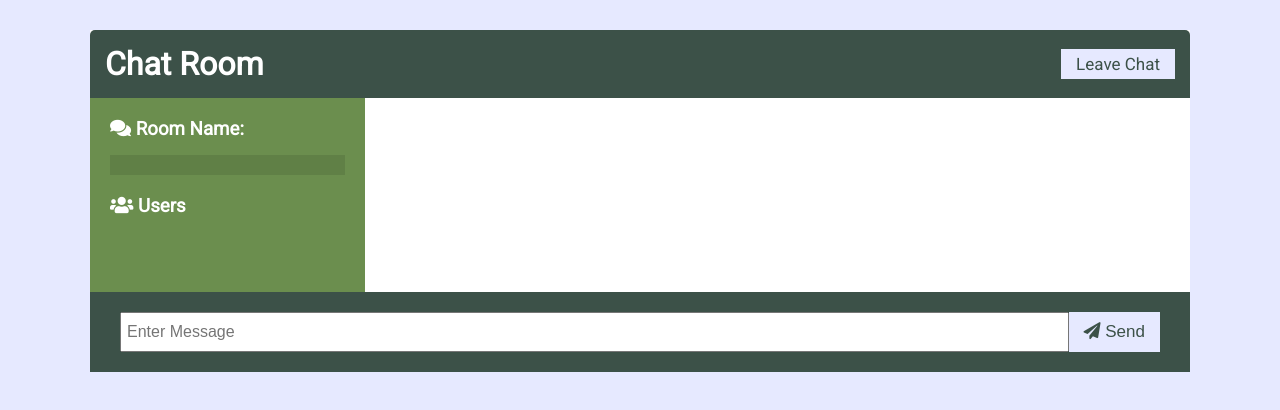
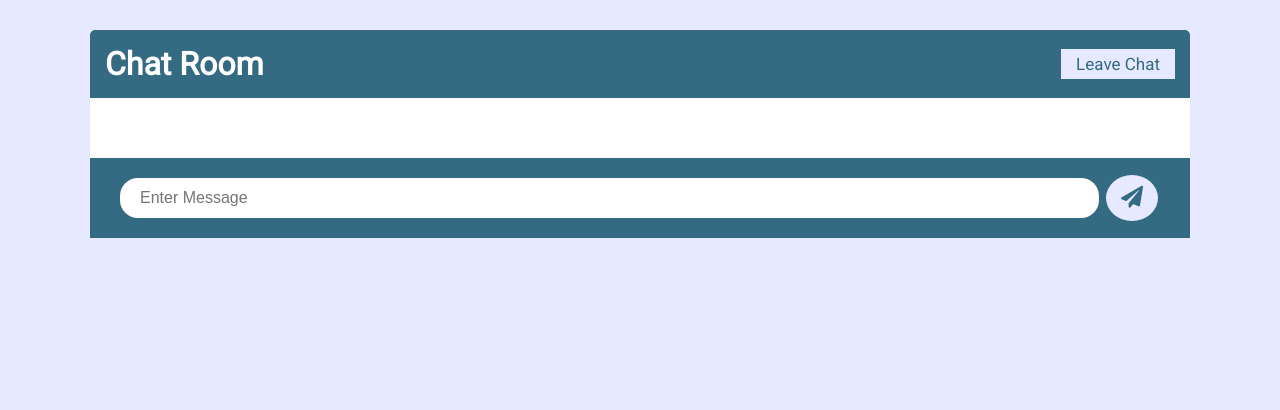
Before and after one commit to Arvince-dev/chat-app, a website: page public/chat.html in a window 1280 px wide. Drawn offline with nearby package versions, Linux system fonts and the light colour scheme; no server answers.

Commit message:
new design

```diff
--- a/public/chat.html
+++ b/public/chat.html
@@ -13,30 +13,39 @@
     <title>AVC CHAT ROOM APP</title>
   </head>
   <body>
+    <!-- <h2 id="room-name"></h2> -->
     <div class="chat-container">
       <header class="chat-header">
         <h1>Chat Room</h1>
         <a href="index.html" class="btn">Leave Chat</a>
       </header>
-      <main class="chat-main">
-        <div class="chat-sidebar">
+      <div class="chat-messages-bg">
+      <!-- <main class="chat-main"> -->
+        <!-- <div class="chat-sidebar">
           <h3><i class="fas fa-comments"></i> Room Name:</h3>
           <h2 id="room-name"></h2>
           <h3><i class="fas fa-users"></i> Users</h3>
           <ul id="users"></ul>
-        </div>
+        </div> -->
         <div class="chat-messages"></div>
-      </main>
+      <!-- </main> -->
+      <!-- style="border-top-left-radius: 18px; border-bottom-left-radius: 18px;" -->
+      </div>
       <div class="chat-form-container">
         <form id="chat-form">
           <input
+            style="border-radius: 18px; border: none; padding-left: 20px; margin-right: 5px;"
             id="msg"
             type="text"
             placeholder="Enter Message"
             required
             autocomplete="off"
           />
-          <button id="Send" class="btn"><i class="fas fa-paper-plane"></i> Send</button>
+          <button
+            id="Send"
+            class="btn">
+            <i class="fas fa-paper-plane"></i>
+          </button>
         </form>
       </div>
     </div>
--- a/public/js/main.js
+++ b/public/js/main.js
@@ -15,8 +15,8 @@ socket.emit('joinRoom', { username, room });
 
 // Get room and users
 socket.on('roomUsers', ({ room, users }) => {
-    outputRoomName(room);
-    outputUsers(users);
+    // outputRoomName(room);
+    // outputUsers(users);
 });
 
 // Message from server
@@ -45,30 +45,27 @@ chatForm.addEventListener('submit', e => {
 
 // Output message to DOM
 function outputMessage(message) {
-    console.log(message);
-    console.log(username);
-
     const div = document.createElement('div');
     div.classList.add('message');
     if(username == message.username){
-        div.innerHTML = `<p class="meta text-right">${message.username} <span>${message.time}</span></p>
-        <p class="text text-right">
+        div.innerHTML = `<p class="meta text-right" style="color: white;">${message.username} <span style="color: white;">${message.time}</span></p>
+        <p class="text text-right" style="color: white;">
             ${message.text}
         </p>`;
-        div.setAttribute('style', 'color: red');
+        div.setAttribute('style', 'background-color: var(--dark-color-b)');
     } else {
-        div.innerHTML = `<p class="meta text-left">${message.username} <span>${message.time}</span></p>
-        <p class="text text-left">
+        div.innerHTML = `<p class="meta text-left" style="color: black;">${message.username} <span style="color: black;">${message.time}</span></p>
+        <p class="text text-left" style="color: black;">
             ${message.text}
         </p>`;
-        div.setAttribute('style', 'color: blue');
+        div.setAttribute('style', 'background-color: #e5e5e5');
     }
     document.querySelector('.chat-messages').appendChild(div);
 }
 
 // Add room name to DOM
 function outputRoomName(room) {
-    roomName.innerText = room;
+    roomName.innerText = "Room Name " + " : " + room;
 }
 
 // Add users to DOM
--- a/public/styles/styles.css
+++ b/public/styles/styles.css
@@ -3,8 +3,8 @@
 :root {
 	/* --dark-color-a: #667aff; */
 	/* --dark-color-b: #7386ff; */
-	--dark-color-a: #3C5148;
-	--dark-color-b: #6B8E4E;
+	--dark-color-a: #346a82;
+	--dark-color-b: #89D5C9;
 	--light-color: #e6e9ff;
 	--success-color: #5cb85c;
 	--error-color: #d9534f;
@@ -198,7 +198,7 @@ a {
 	text-align: left;
 }
 
-@media (min-width: 993px){
+/* @media (min-width: 993px){
     #Send {
 		font-size: 17px !important;
 	}
@@ -209,6 +209,21 @@ a {
 	#Send {
 		font-size: 13px !important;
 	}
+} */
+
+.chat-messages-bg {
+	background-color: white;
+}
+
+#Send {
+	font-size: 22px !important;
+	border-radius: 50%;
+	border: none;
+	text-align: center;
+	text-decoration: none;
+	display: inline-block;
+	margin: -3px 2px;
+	cursor: pointer;
 }
 
 /* #chatbox {
```
